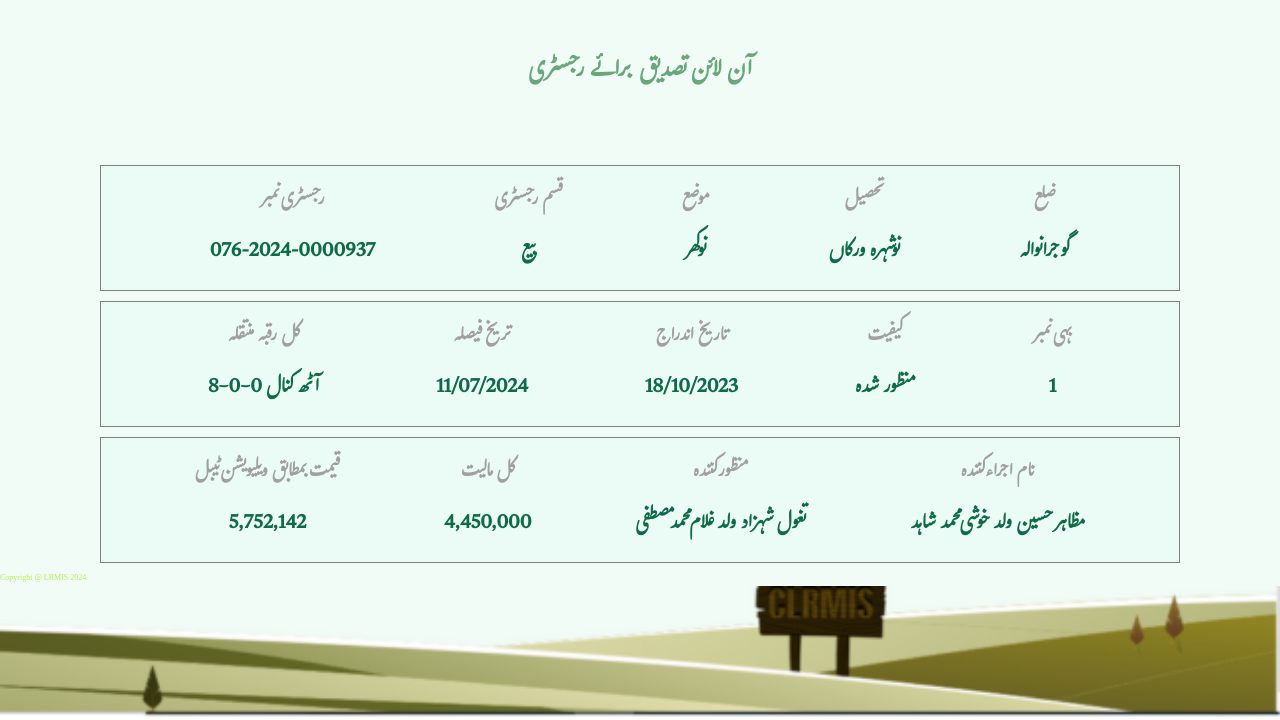
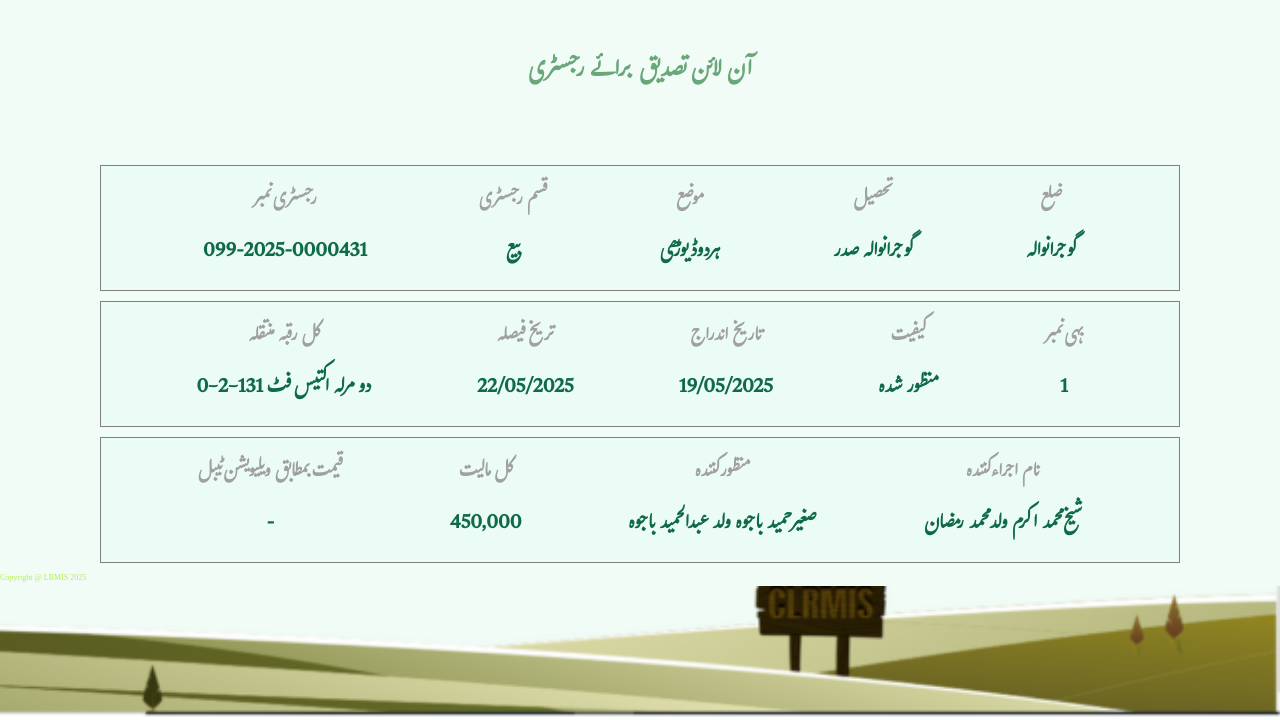
Before and after one commit to punjabzameen/Punjab51, a plain HTML site: page index.html in a window 1280 px wide. Shown: the part 80-800 px from the top of the page. Drawn offline with Linux system fonts and the light colour scheme.

Commit message:
Update index.html

```diff
--- a/index.html
+++ b/index.html
@@ -32,7 +32,7 @@
             <div class="item text1">
                 <h3>رجسٹری نمبر
                 </h3>
-                <p>076-2024-0000937
+                <p>099-2025-0000431
                 </p>
             </div>
             <div class="item text2"><h3>قسم رجسٹری
@@ -42,13 +42,13 @@
             <div class="item text3">
                 <h3>موضع
                 </h3>
-                <p>نوکھر
+                <p>ہردوڈیوڑھی
                 </p>
             </div>
             <div class="item text4">
                 <h3>تحصیل
                 </h3>
-                <p>نوشہرہ ورکاں
+                <p>گوجرانوالہ صدر
                 </p>
             </div>
             <div class="item text5">
@@ -63,18 +63,18 @@
             <div class="item text1">
                 <h3>کل رقبہ منتقلہ
                 </h3>
-                <p>8-0-0 آٹھ کنال
+                <p>0-2-131 دو مرلہ اکتیس فٹ
                 </p>
             </div>
             <div class="item text2"><h3>تریخ فیصلہ
 
             </h3>
-            <p>11/07/2024
+            <p>22/05/2025
             </p></div>
             <div class="item text3">
                 <h3>تاریخ اندراج
                 </h3>
-                <p>18/10/2023
+                <p>19/05/2025
                 </p>
             </div>
             <div class="item text4">
@@ -95,23 +95,23 @@
             <div class="item text1">
                 <h3>قیمت بمطابق ویلیویشن ٹیبل
                 </h3>
-                <p>5,752,142
+                <p>-
                 </p>
             </div>
             <div class="item text2"><h3>کل مالیت
             </h3>
-            <p>4,450,000
+            <p>450,000
             </p></div>
             <div class="item text3">
                 <h3>منظور کنندہ
                 </h3>
-                <p>تغول شہزاد ولد غلام محمد مصطفی
+                <p>صغیر حمید باجوہ ولد عبدالحمید باجوہ
                 </p>
             </div>
             <div class="item text4">
                 <h3>نام اجراء کنندہ
                 </h3>
-                <p>مظاہر حسین ولد خوشی محمد شاہد
+                <p>شیخ محمد اکرم ولد محمد رمضان
                 </p>
             </div>
 
@@ -120,7 +120,7 @@
     </section>
     <!-- ----------------- Inage section------------------ -->
      <div class="bottom_img">
-        Copyright @ LRMIS 2024
+        Copyright @ LRMIS 2025
 
      </div>
      <!-- <div class="main">
```
